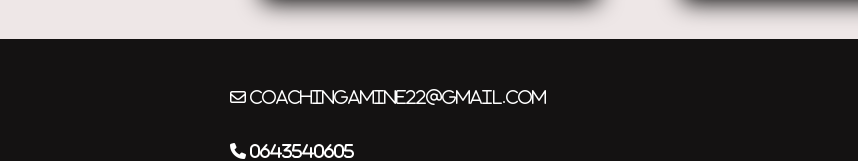
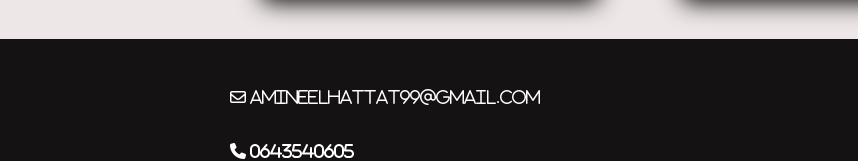
Before and after one commit to Code-With-Amine/coaching, a plain HTML site: page index.html in a window 1280 px wide. Shown: the part 2159-2320 px from the top of the page, 0-858 px from the left. Drawn offline with Linux system fonts and the light colour scheme; a web font is replaced by a local one.

Commit message:
Update index.html

```diff
--- a/index.html
+++ b/index.html
@@ -151,7 +151,7 @@
 <footer id="contact" class="contact-info">
 
     <div class="styling-contact">
-     <p class="fix-email"><i class="fa-regular fa-envelope">     coachingamine22@gmail.com </i> </p> <br><br>
+     <p class="fix-email"><i class="fa-regular fa-envelope">     amineelhattat99@gmail.com</i> </p> <br><br>
      <p><i class="fa-solid fa-phone">     0643540605 </i></p>
 </div>
      <div class="styling-contact">
```
